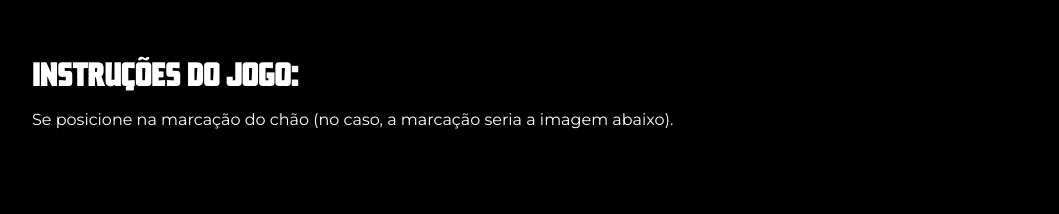
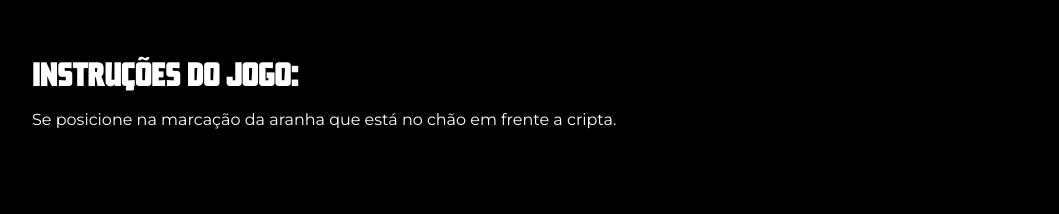
Before and after one commit to lanjosdev/beta-fanta, a React (Vite) app: page /instrucoes in a window 1280 px wide. Shown: the top 214 px of the page, without its empty margins (108-1167 px from the left). Built offline with nearby package versions, Linux system fonts and the light colour scheme.

Commit message:
ajuste texto step1

```diff
--- a/src/pages/Instrucoes/index.jsx
+++ b/src/pages/Instrucoes/index.jsx
@@ -36,7 +36,7 @@ export default function Instrucoes() {
 
             <div className="instrucoes">
                 <div className={`step ${step === 1 && 'exibir'}`}>
-                    <p>Se posicione na marcação do chão (no caso, a marcação seria a imagem abaixo).</p>
+                    <p>Se posicione na marcação da aranha que está no chão em frente a cripta.</p>
 
                     <img src={step1} alt="" />
                 </div>
```
